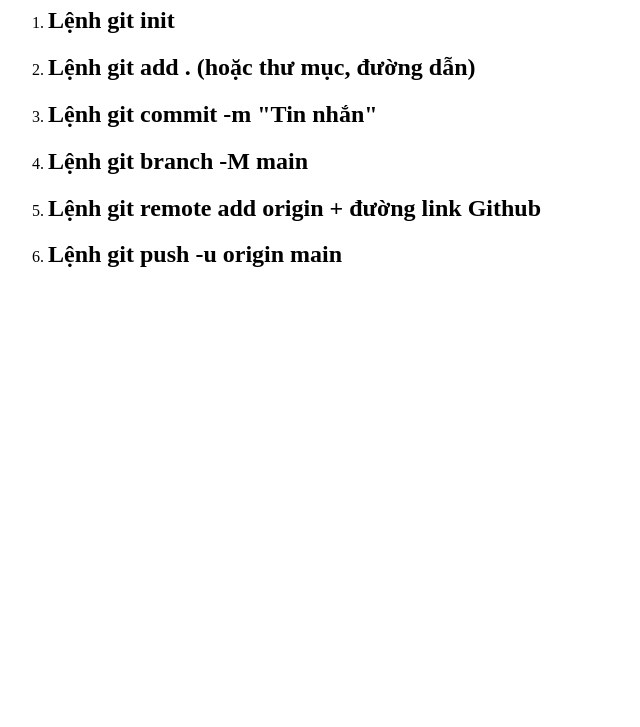
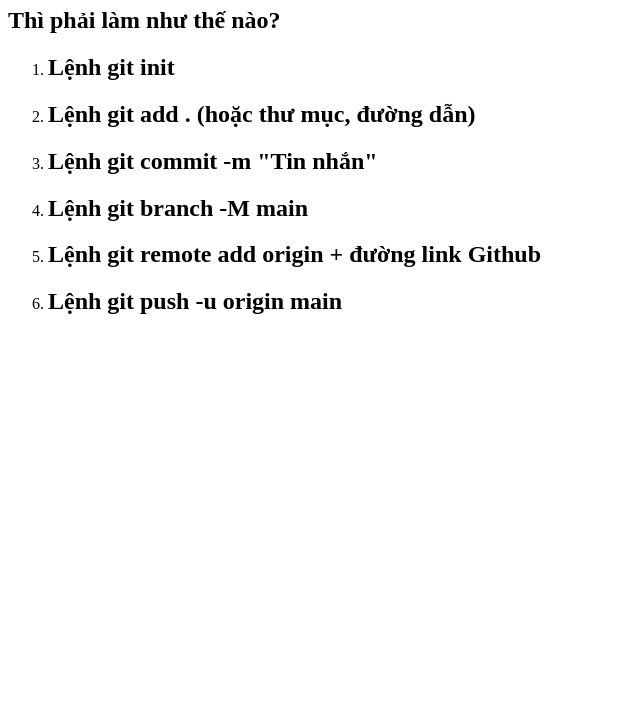
Before and after one commit to thangnguyenquoc2004/FinalGithubBai16, a plain HTML site: page index.html in a window 1280 px wide. Shown: the part 73-800 px from the top of the page, without its empty margins (0-640 px from the left). Drawn offline with Linux system fonts and the light colour scheme.

Commit message:
Up lần 2

```diff
--- a/index.html
+++ b/index.html
@@ -7,6 +7,7 @@
   </head>
   <body>
     <h1>Github, cách để sử dụng cuối cùng</h1>
+    <h2>Thì phải làm như thế nào?</h2>
 
     <ol>
       <li><h2>Lệnh git init</h2></li>
```
